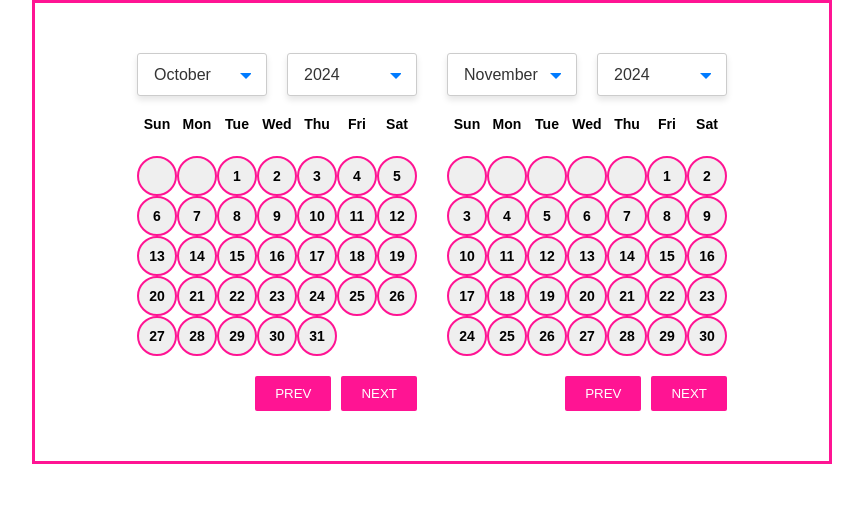
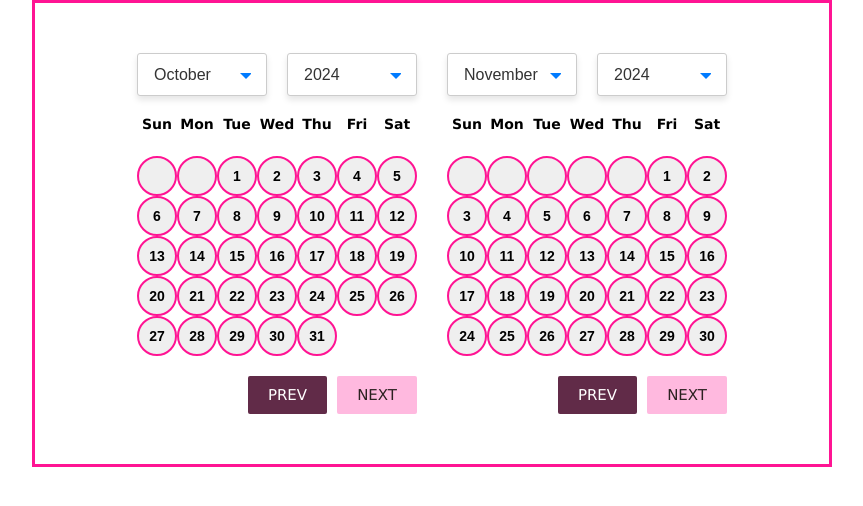
Before and after one commit to rajib18197/Algorithms, a React (Vite) app: page / in a window 1280 px wide. Shown: the top 506 px of the page, without its empty margins (208-1071 px from the left). Built offline with nearby package versions, Linux system fonts and the light colour scheme.

Commit message:
modified some css

```diff
--- a/src/index.css
+++ b/src/index.css
@@ -9,7 +9,8 @@ html {
 }
 
 body {
-  font-family: sans-serif;
+  font-family: "Lucida Sans", "Lucida Sans Regular", "Lucida Grande",
+    "Lucida Sans Unicode", Geneva, Verdana, sans-serif;
 }
 
 .grid {
@@ -78,7 +79,8 @@ body {
   text-transform: uppercase;
   text-align: center;
   font-weight: 400;
-  color: rgb(230, 211, 221);
+  color: rgb(12, 10, 11);
+  font-weight: 600;
   background-color: deeppink;
   padding: 2rem;
   align-self: normal;
@@ -98,7 +100,7 @@ body {
 }
 
 .calendar__view button {
-  font-weight: bolder;
+  font-weight: bold;
   font-size: 1.4rem;
   display: block;
   height: 4rem;
@@ -115,6 +117,7 @@ body {
 
 .selected-month,
 .selected-year {
+  font-family: inherit;
   appearance: none;
   -webkit-appearance: none;
   -moz-appearance: none;
@@ -149,6 +152,8 @@ option {
   align-self: flex-end;
 }
 .btn {
+  font-size: 1.5rem;
+  font-family: inherit;
   display: block;
   padding: 1rem 2rem;
   border-radius: 2px;
@@ -159,6 +164,10 @@ option {
   cursor: pointer;
 }
 .btn--prev {
+  background-color: rgb(97, 43, 72);
+  color: #fff;
 }
 .btn--next {
+  background-color: rgb(255, 185, 223);
+  color: #2c2121;
 }
--- a/src/ui/DatePicker.jsx
+++ b/src/ui/DatePicker.jsx
@@ -191,7 +191,7 @@ function DateGrid({
           //   console.log(num);
 
           styles = {
-            backgroundColor: "orange",
+            backgroundColor: "deeppink",
           };
         } else if (
           selectedRange.fromMonth !== null &&
@@ -205,7 +205,7 @@ function DateGrid({
             num <= selectedRange.toDate &&
             selectedRange.fromMonth === month
           ) {
-            styles = { backgroundColor: "orange" };
+            styles = { backgroundColor: "deeppink" };
           }
         } else if (
           selectedRange.fromMonth !== null &&
@@ -220,19 +220,19 @@ function DateGrid({
             num <= selectedRange.toDate + numDaysOfMonth
           ) {
             // console.log(num);
-            styles = { backgroundColor: "orange", color: "#121212" };
+            styles = { backgroundColor: "deeppink", color: "#121212" };
           } else if (
             selectedRange.toMonth === month &&
             num + numDaysOfMonth >= selectedRange.fromDate &&
             num <= selectedRange.toDate
           ) {
             // console.log(num);
-            styles = { backgroundColor: "orange", color: "#121212" };
+            styles = { backgroundColor: "deeppink", color: "#121212" };
           } else if (
             selectedRange.fromMonth < month &&
             selectedRange.toMonth > month
           ) {
-            styles = { backgroundColor: "orange", color: "#121212" };
+            styles = { backgroundColor: "deeppink", color: "#121212" };
           }
         }
         return (
```
